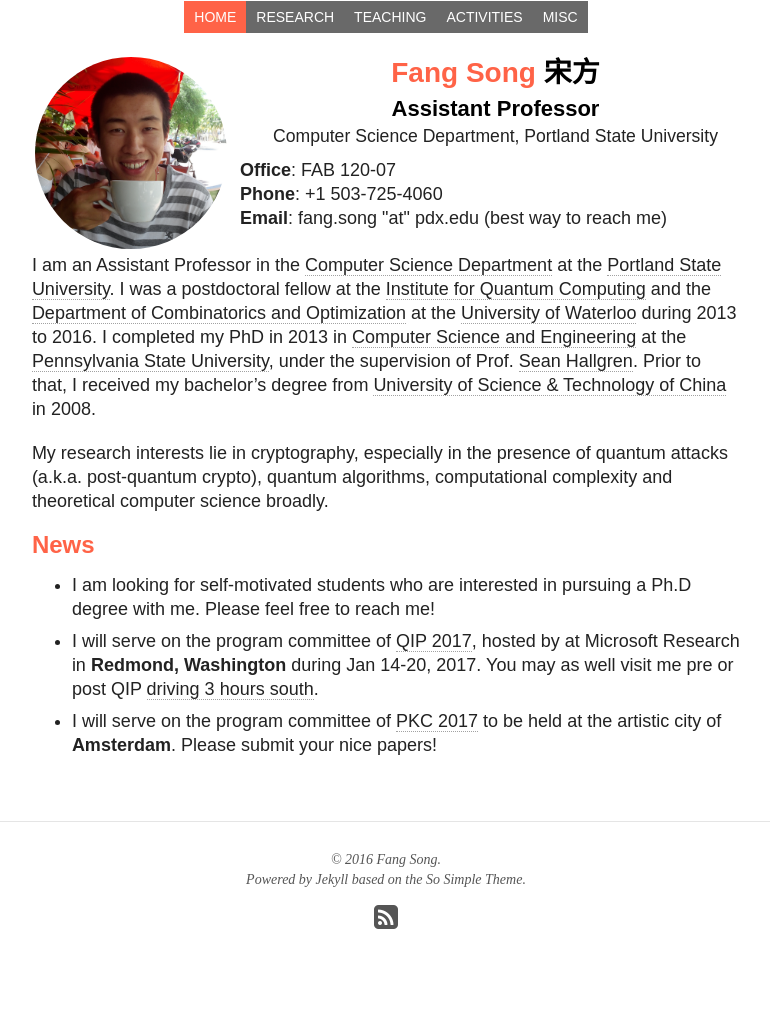
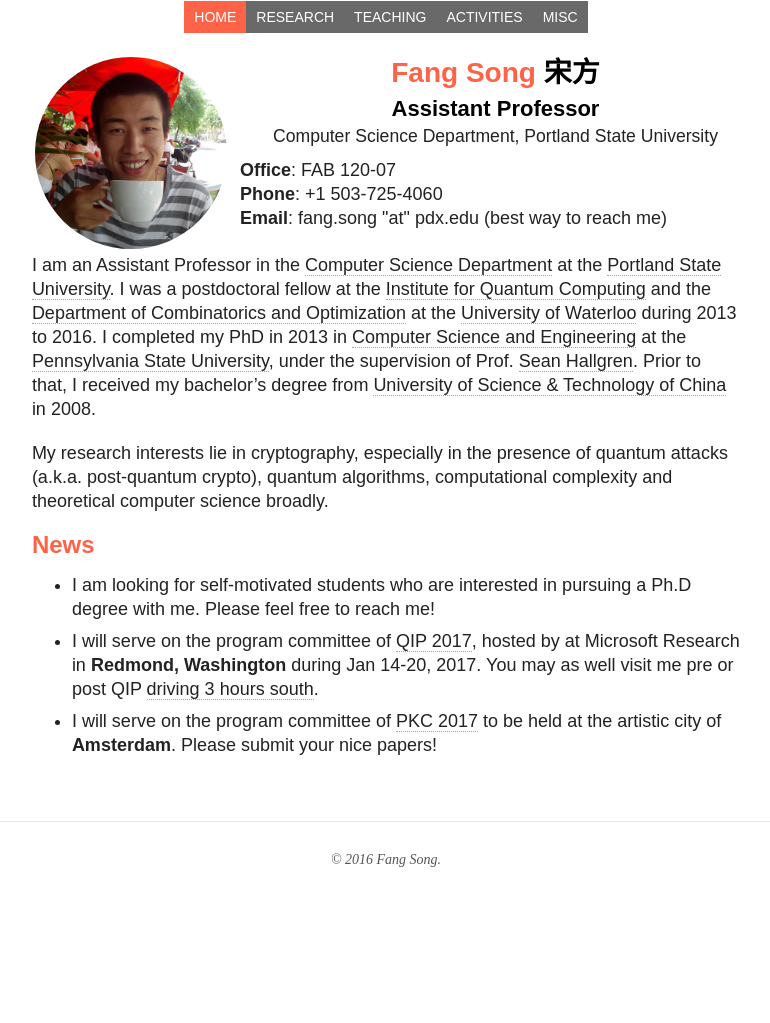
Before and after one commit to fangsonghub/fangsonghub.github.io, a Jekyll site: the page built from index.md, in a window 1280 px wide. Shown: the whole page, without its empty margins (254-1024 px from the left). Built offline with Jekyll 4.4.1, drawn with Linux system fonts in a browser that asks for light colours; nearby versions of some CDN libraries; after the commit the page ends 932 px from its top, so only the background shows below that.

Commit message:
simple footer

```diff
--- a/_includes/footer.html
+++ b/_includes/footer.html
@@ -1,8 +1,9 @@
-{% if site.owner.google.ad-client and site.owner.google.ad-slot %}{% include ad-footer.html %}{% endif %}
+<!--{% if site.owner.google.ad-client and site.owner.google.ad-slot %}{% include ad-footer.html %}{% endif %} -->
 
 <!-- <span>&copy; {{ site.time | date: '%Y' }} {{ site.owner.name }}. Powered by <a href="http://jekyllrb.com" rel="nofollow">Jekyll</a> based on the <a href="http://mademistakes.com/so-simple/" rel="nofollow">So Simple Theme</a>.</span> -->
 <span>&copy; {{ site.time | date: '%Y' }} {{ site.owner.name }}. {%if page.modified != null %} <i>Last update: </i> {{page.modified}}{% endif %}
-<br>  Powered by <a href="http://jekyllrb.com" rel="nofollow">Jekyll</a> based on the <a href="http://mademistakes.com/so-simple/" rel="nofollow">So Simple Theme</a>.</span>
+<!--
+  <br>  Powered by <a href="http://jekyllrb.com" rel="nofollow">Jekyll</a> based on the <a href="http://mademistakes.com/so-simple/" rel="nofollow">So Simple Theme</a>.</span>
 
 <div class="social-icons">
 	{% if site.owner.twitter %}<a href="https://twitter.com/{{ site.owner.twitter }}" title="{{ site.owner.name}} on Twitter" target="_blank"><i class="fa fa-twitter-square fa-2x"></i></a>{% endif %}
@@ -17,4 +18,5 @@
   {% if site.owner.pinterest %}<a href="https://www.pinterest.com/{{ site.owner.pinterest }}/" title="{{ site.owner.name}} on Pinterest" target="_blank"><i class="fa fa-pinterest fa-2x"></i></a>{% endif %}
 	{% if site.owner.weibo %}<a href="https://www.weibo.com/u/{{ site.owner.weibo }}/" title="{{ site.owner.name}} on Weibo" target="_blank"><i class="fa fa-weibo fa-2x"></i></a>{% endif %}
   <a href="{{ site.url }}/feed.xml" title="Atom/RSS feed"><i class="fa fa-rss-square fa-2x"></i></a>
+-->
 </div><!-- /.social-icons -->
```
Also changed, not shown: teaching/w17_4585_icrypto/index.md (+0 -1 lines).
